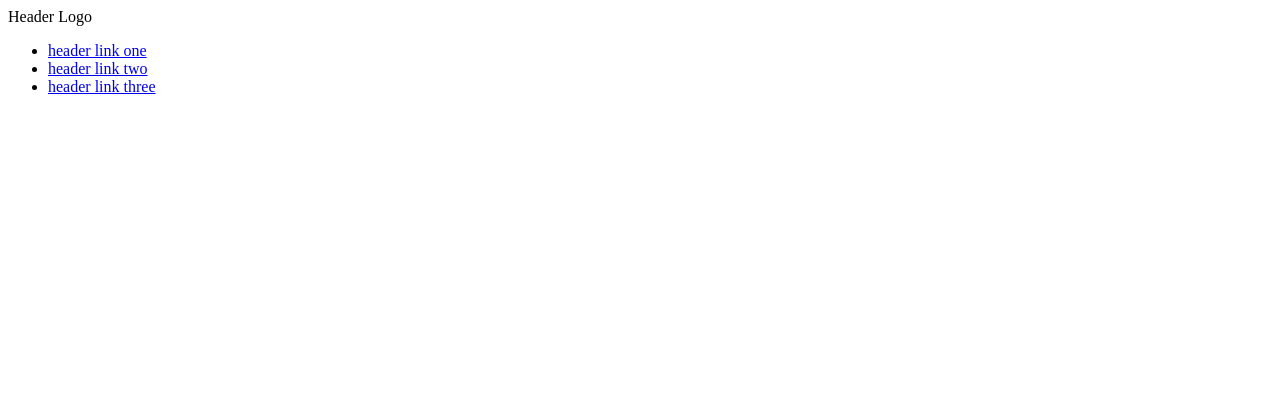
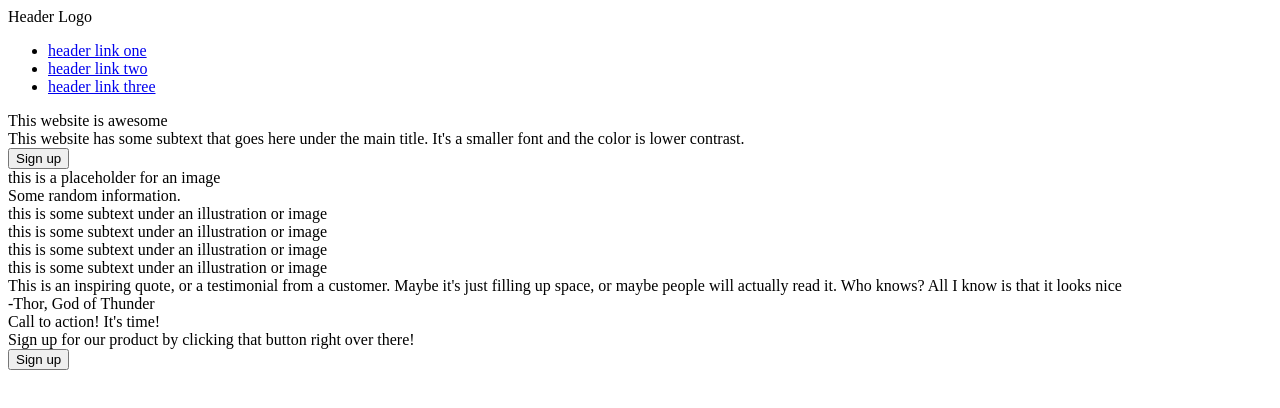
Before and after one commit to amphillips633/landing-page, a plain HTML site: page index.html in a window 1280 px wide. Drawn offline with Linux system fonts and the light colour scheme.

Commit message:
Add remaining content to index.html for webpage structure

```diff
--- a/index.html
+++ b/index.html
@@ -9,7 +9,7 @@
 </head>
 <body>
   <div class="header">
-    <div class="logo">Header Logo</div>
+    <div class="header-logo">Header Logo</div>
     <ul>
         <li><a href="#">header link one</a></li>
         <li><a href="#">header link two</a></li>
@@ -17,6 +17,35 @@
     </ul>
   </div>
 
+  <div class="hero">
+    <div class="left-content">
+        <div class="title">This website is awesome</div>
+        <div class="body">This website has some subtext that goes here under the main title. It's a smaller font and the color is lower contrast.</div>
+        <div class="sign-up"><button type="button">Sign up</button></div>
+        <div class="hero-image">this is a placeholder for an image</div>
+    </div>
+  </div>
+
+  <div class="body">
+    <div class="text">Some random information.</div>
+    <div class="boxes">
+      <div class="box">this is some subtext under an illustration or image</div>
+      <div class="box">this is some subtext under an illustration or image</div>
+      <div class="box">this is some subtext under an illustration or image</div>
+      <div class="box">this is some subtext under an illustration or image</div>
+    </div>
+  </div>
+
+  <div class="quote">
+    <div class="quote-text">This is an inspiring quote, or a testimonial from a customer. Maybe it's just filling up space, or maybe people will actually read it. Who knows? All I know is that it looks nice</div>
+    <div class="quote-attribution">-Thor, God of Thunder</div>
+  </div>
+
+  <div class="footer">
+    <div class="footer-title">Call to action! It's time!</div>
+    <div class="footer-text">Sign up for our product by clicking that button right over there!</div>
+    <div class="footer-button"><button type="button">Sign up</button></div>
+  </div>
 
 </body>
 </html>
```
